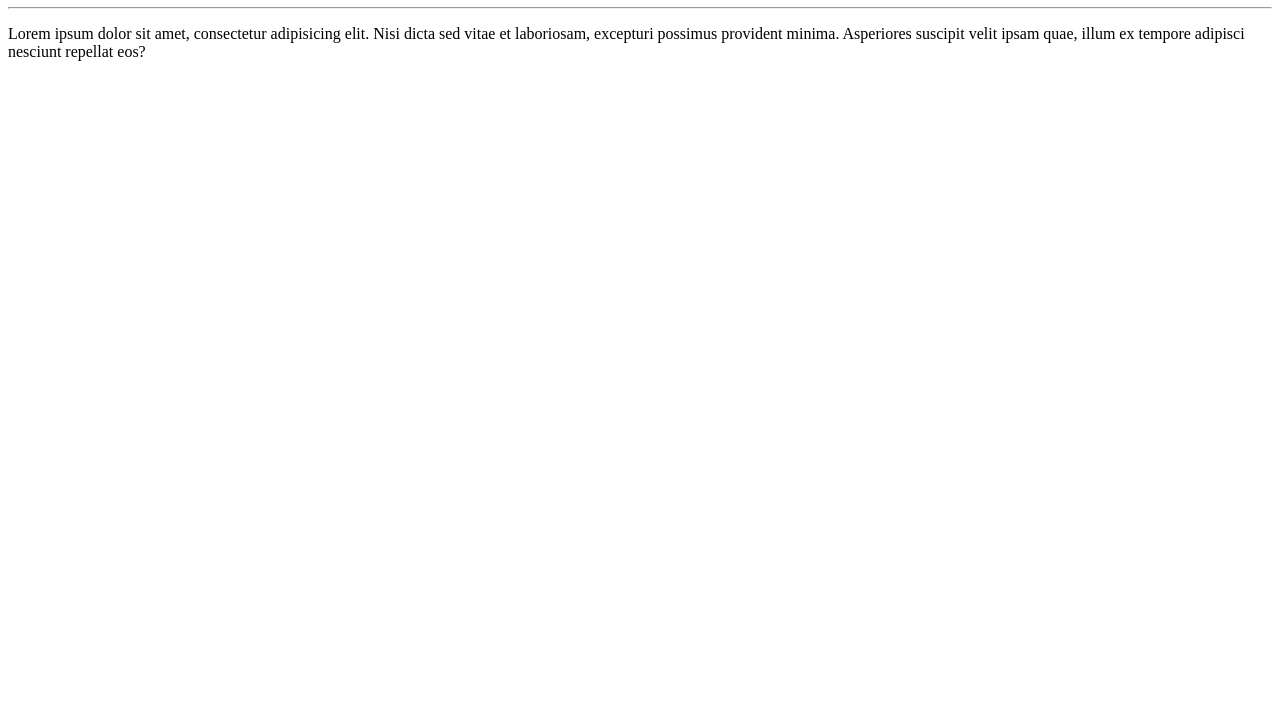
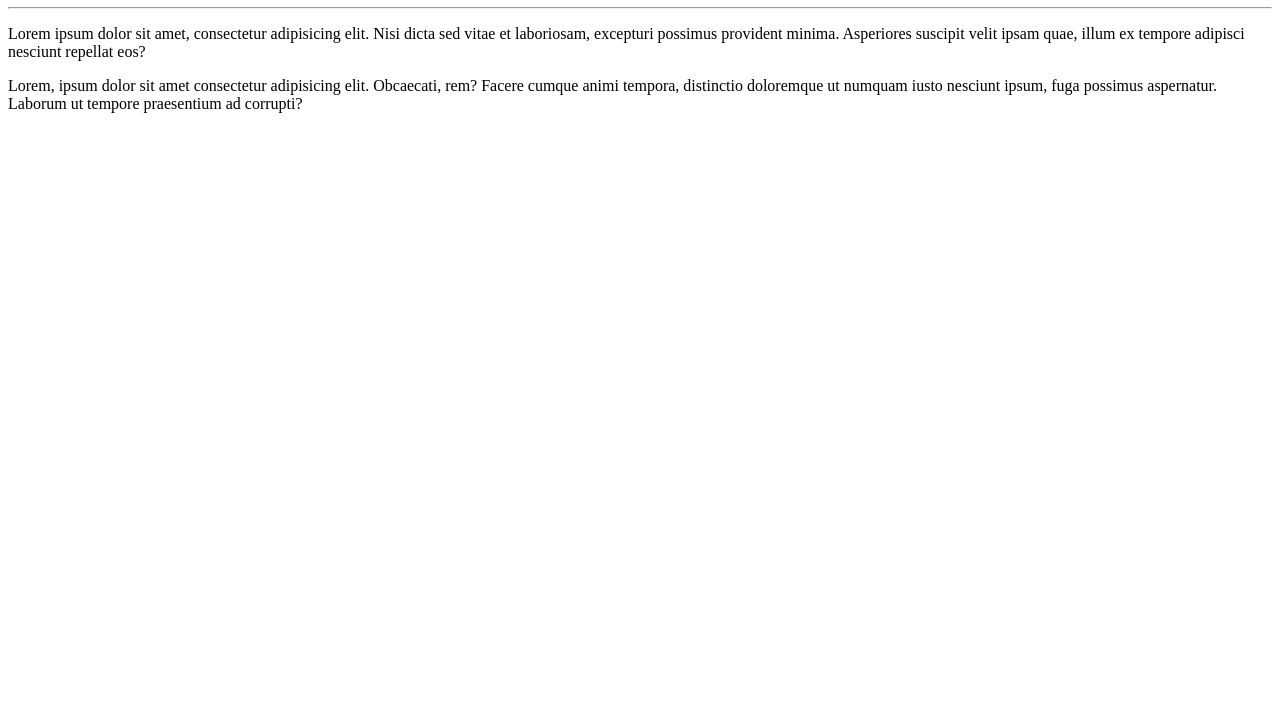
Before and after one commit to leonardomp96/Ola-Mundo, a plain HTML site: page site exemplo/index.html in a window 1280 px wide. Shown: the part 73-800 px from the top of the page. Drawn offline with Linux system fonts and the light colour scheme.

Commit message:
adcionei um parágrafo

```diff
--- a/site exemplo/index.html
+++ b/site exemplo/index.html
@@ -9,4 +9,5 @@
    <h1>Olá,Mundo</h1>
    <hr>
 </body><p>Lorem ipsum dolor sit amet, consectetur adipisicing elit. Nisi dicta sed vitae et laboriosam, excepturi possimus provident minima. Asperiores suscipit velit ipsam quae, illum ex tempore adipisci nesciunt repellat eos?</p>
+Lorem, ipsum dolor sit amet consectetur adipisicing elit. Obcaecati, rem? Facere cumque animi tempora, distinctio doloremque ut numquam iusto nesciunt ipsum, fuga possimus aspernatur. Laborum ut tempore praesentium ad corrupti?
 </html>
```
